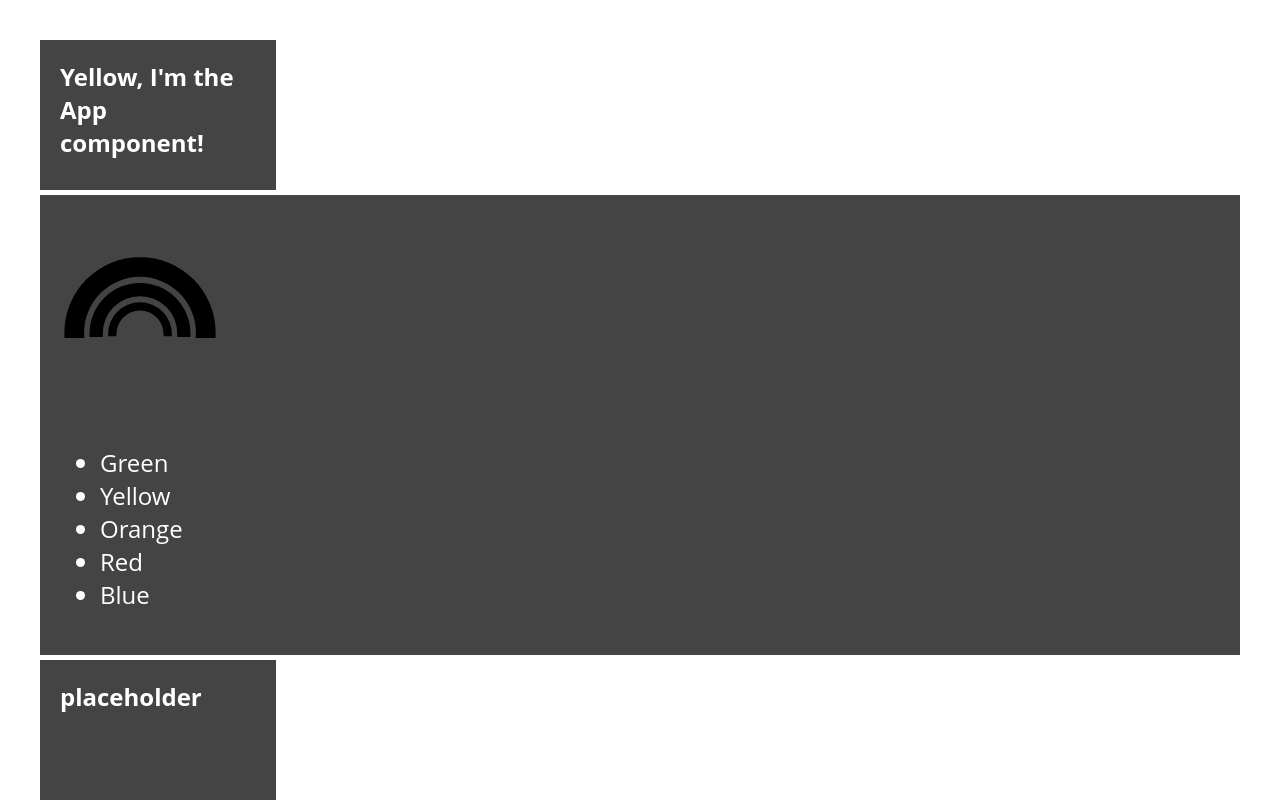
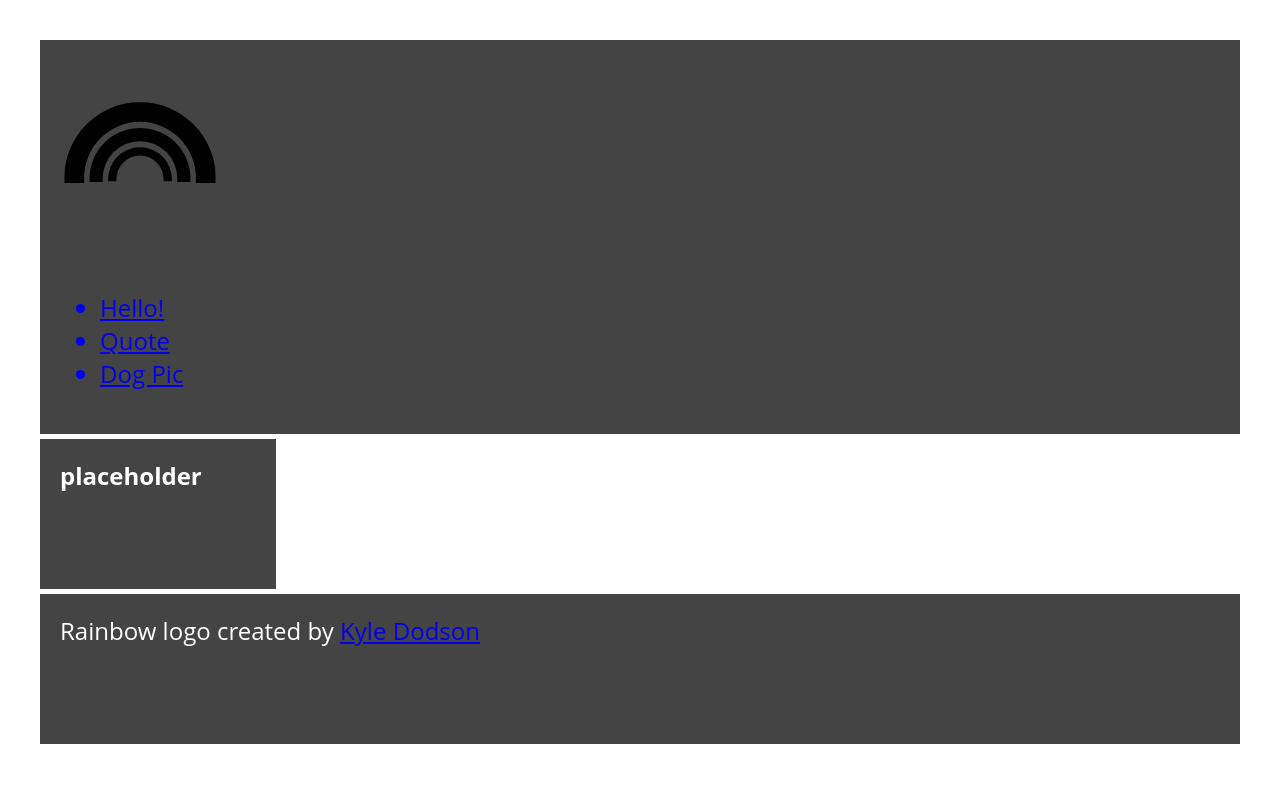
Before and after one commit to jeninedrew/learn, a React (Create React App) app: page / in a window 1280 px wide. Shown: the top 800 px of the page. Built offline with nearby package versions, Linux system fonts and the light colour scheme.

Commit message:
playing with menu

```diff
--- a/src/components/App.js
+++ b/src/components/App.js
@@ -8,7 +8,6 @@ class App extends Component {
   render() {
     return (
       <div className="App">
-        <h1>Yellow, I'm the App component!</h1>
         <Header />
         <Panel />
         <Footer />
--- a/src/components/Footer.js
+++ b/src/components/Footer.js
@@ -1,4 +1,4 @@
-import React, { Component } from "react";
+import React from "react";
 import "../css/Footer.css";
 
 const Footer = () => (
--- /dev/null
+++ b/src/components/Hello.js
@@ -0,0 +1,6 @@
+import React from "react";
+import "../css/Footer.css";
+
+const Hello = () => <h1 className="Hello">My name is J9 aka The Rock</h1>;
+
+export default Hello;
--- a/src/components/Menu.js
+++ b/src/components/Menu.js
@@ -1,14 +1,21 @@
 import React, { Component } from "react";
 
 class Menu extends Component {
+  goToStore() {
+    alert("Going to Store");
+  }
   render() {
     return (
       <ul>
-        <li>Green</li>
-				<li>Yellow</li>
-				<li>Orange</li>
-				<li>Red</li>
-				<li>Blue</li>
+        <a href="/" onClick={this.goToStore}>
+          <li>Hello!</li>
+        </a>
+        <a href="/" onClick={this.goToStore}>
+          <li>Quote</li>
+        </a>
+        <a href="/" onClick={this.goToStore}>
+          <li>Dog Pic</li>
+        </a>
       </ul>
     );
   }
--- a/src/components/NotFound.js
+++ b/src/components/NotFound.js
@@ -1,4 +1,4 @@
-import React, { Component } from "react";
+import React from "react";
 
 const NotFound = () => <h2>Not Found!!</h2>;
 
```
